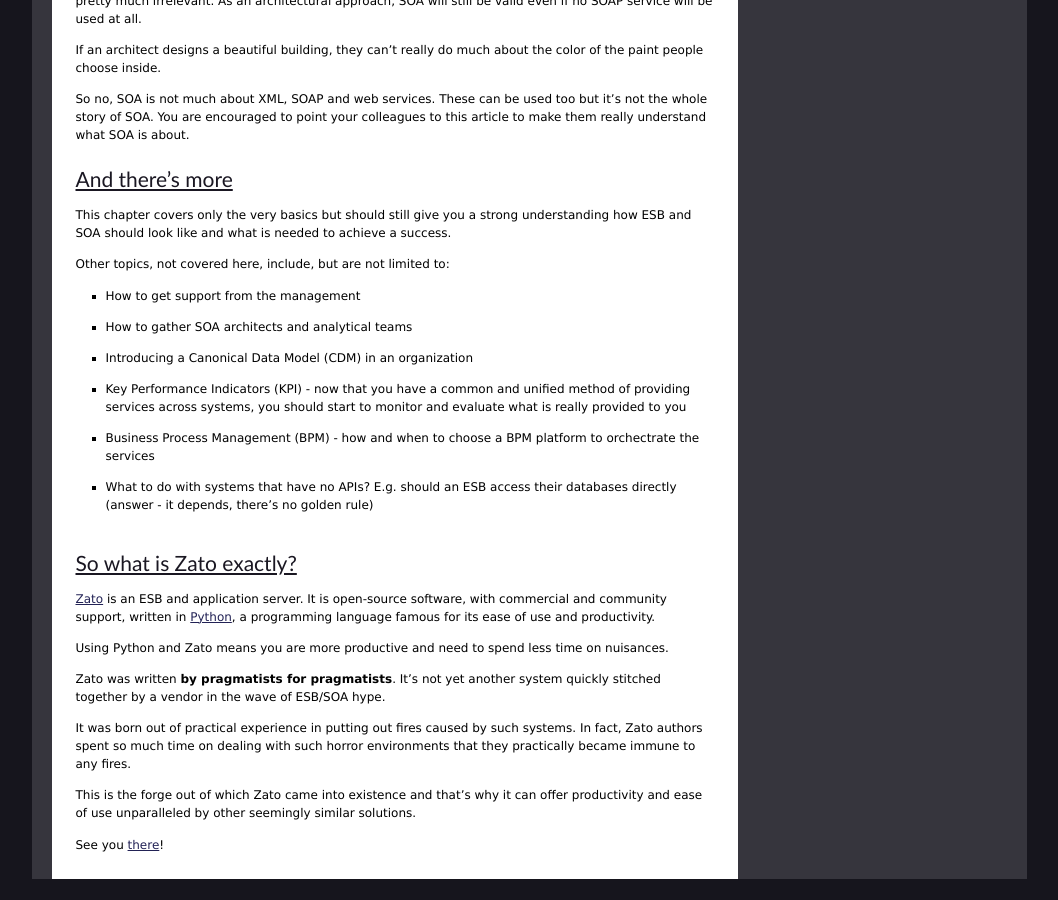
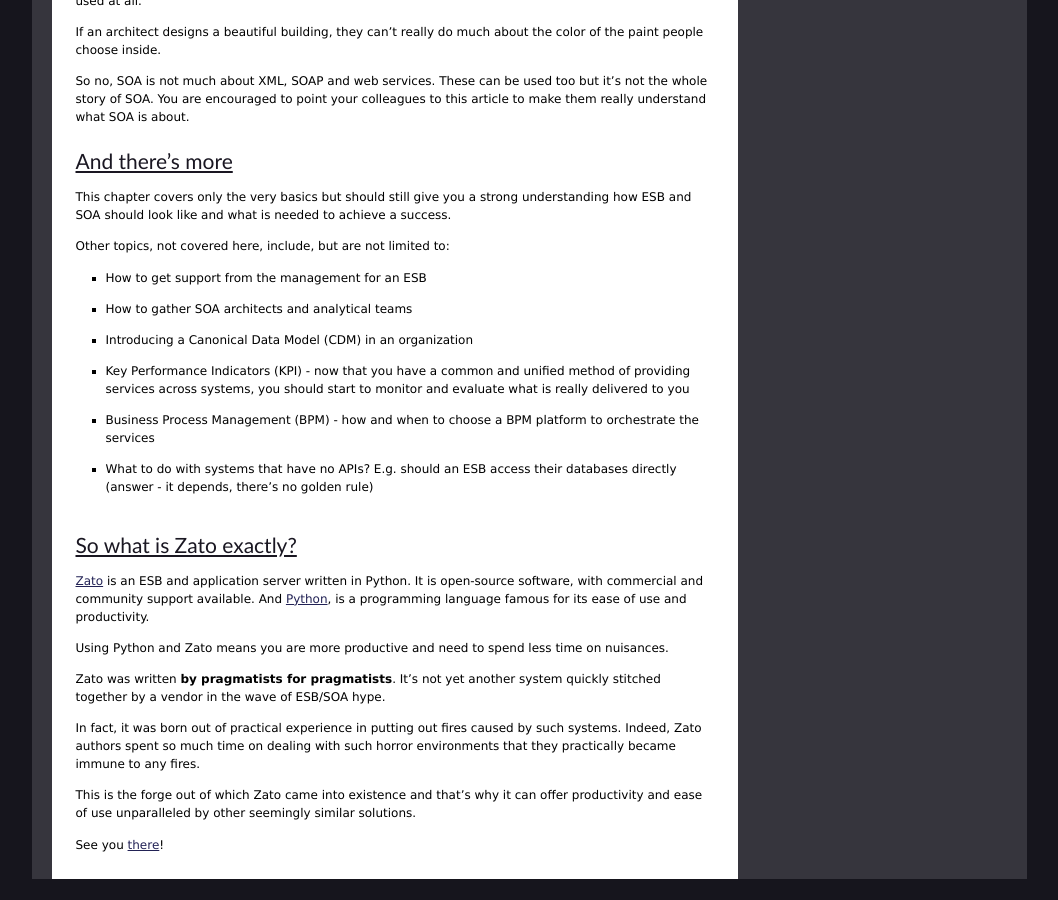
Before and after one commit to rfdiazpr/zato-docs, a Sphinx documentation site: the page built from sphinx/intro/esb-soa.txt, in a window 1280 px wide and 900 px high, scrolled down 5808 px. Shown: the whole window, without its empty margins (111-1169 px from the left). Built offline with Sphinx 7.4.7, drawn with Linux system fonts in a browser that asks for light colours; some of the changed text lies outside the part shown.

Commit message:
Fixing typos and style

```diff
--- a/sphinx/index.txt
+++ b/sphinx/index.txt
@@ -45,7 +45,7 @@
 ============
 
     * **Basic concepts:**
-      :doc:`What ESB and SOA are anyway <intro/esb-soa>` |
+      :doc:`No-nonsense intro to ESB and SOA<intro/esb-soa>` |
       :doc:`High-level overview <intro/overview-high-level>` |
       :doc:`Technical overview <intro/overview-tech>`
 
--- a/sphinx/intro/esb-soa.txt
+++ b/sphinx/intro/esb-soa.txt
@@ -285,14 +285,14 @@
 
 Other topics, not covered here, include, but are not limited to:
 
-* How to get support from the management
+* How to get support from the management for an ESB
 * How to gather SOA architects and analytical teams
 * Introducing a Canonical Data Model (CDM) in an organization
 * Key Performance Indicators (KPI) - now that you have a common and unified
   method of providing services across systems, you should start to monitor
-  and evaluate what is really provided to you
+  and evaluate what is really delivered to you
 * Business Process Management (BPM) - how and when to choose a BPM platform
-  to orchectrate the services
+  to orchestrate the services
 * What to do with systems that have no APIs? E.g. should an ESB
   access their databases directly (answer - it depends, there's no golden rule)
 
@@ -300,9 +300,9 @@
 So what is Zato exactly?
 ------------------------
 
-`Zato <https://zato.io>`_ is an ESB and application server. It is open-source
-software, with commercial and community support, written in `Python <http://python.org>`_,
-a programming language famous for its ease of use and productivity.
+`Zato <https://zato.io>`_ is an ESB and application server written in Python.
+It is open-source software, with commercial and community support available.
+And `Python <http://python.org>`_, is a programming language famous for its ease of use and productivity.
 
 Using Python and Zato means you are more productive and need to spend less time
 on nuisances.
@@ -310,11 +310,11 @@
 Zato was written **by pragmatists for pragmatists**. It's not yet another system
 quickly stitched together by a vendor in the wave of ESB/SOA hype.
 
-It was born out of practical experience in putting out fires caused by such systems.
-In fact, Zato authors spent so much time on dealing with such horror environments
+In fact, it was born out of practical experience in putting out fires caused by such systems.
+Indeed, Zato authors spent so much time on dealing with such horror environments
 that they practically became immune to any fires.
 
 This is the forge out of which Zato came into existence and that's why it
 can offer productivity and ease of use unparalleled by other seemingly similar solutions.
 
-See you `there <https://zato.io>`_!
+See you :doc:`there <../index>`!
```
Also changed, not shown: other parts of sphinx/intro/esb-soa.txt (+10 -10 lines).
